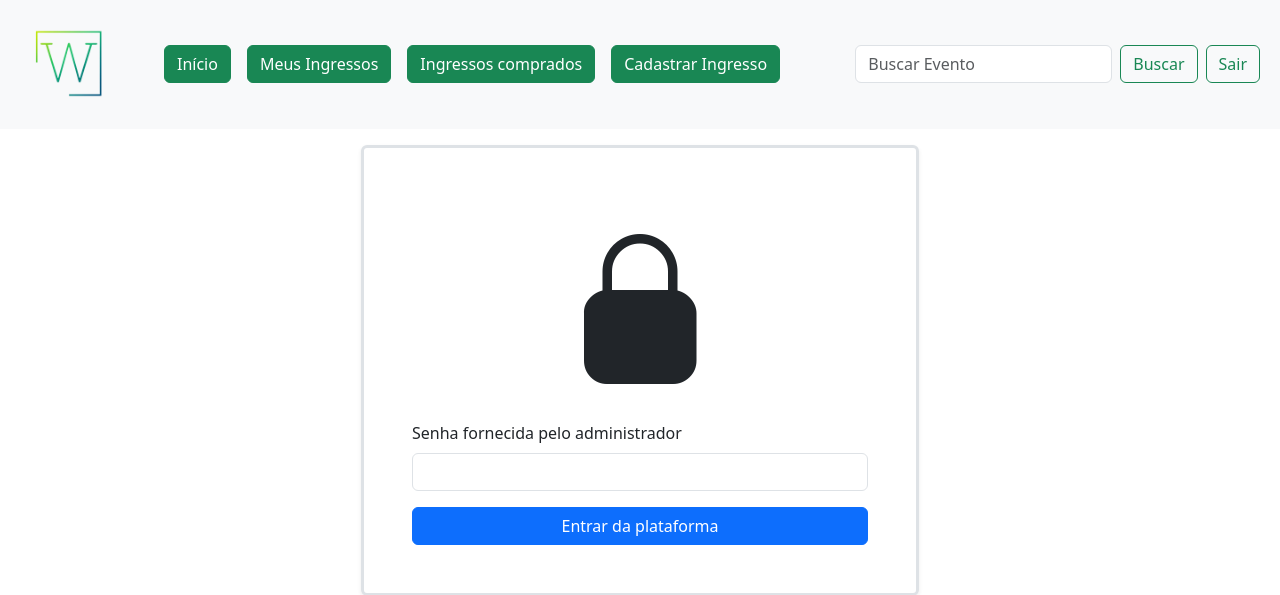
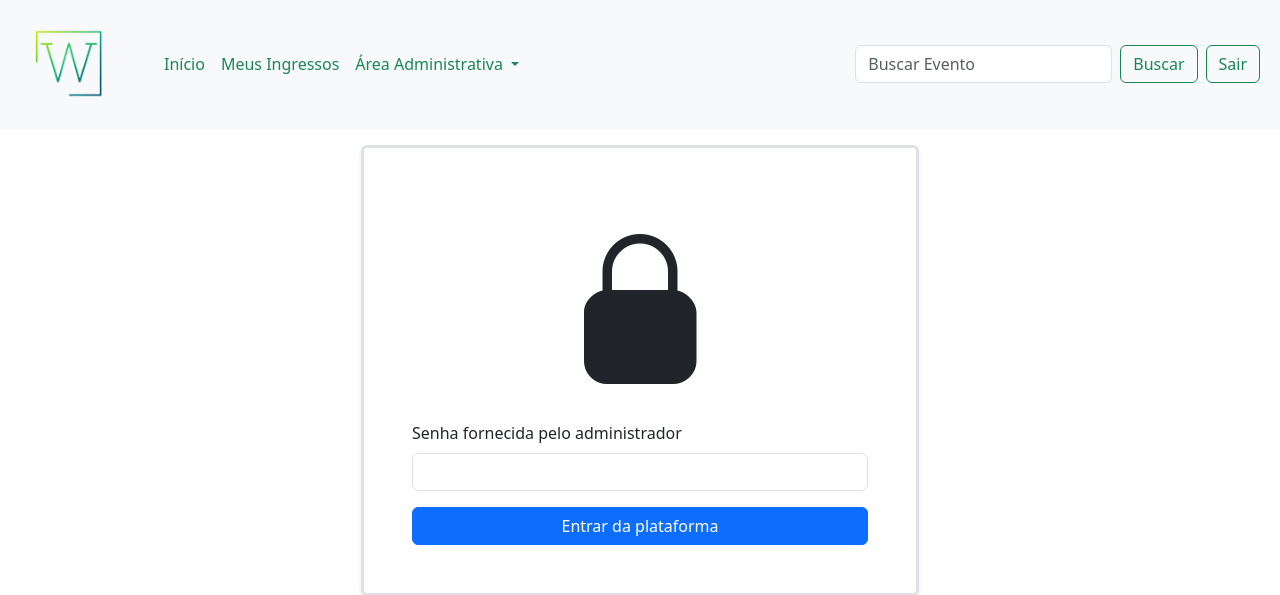
Before and after one commit to WaldembergDev/maraca-ingresso, a Django app: page /core/acesso-inicial/ in a window 1280 px wide. Shown: the top 595 px of the page. Run offline with Django 5.2, Linux system fonts and the light colour scheme; the visitor is signed in with stand-in values (Sample User, id 1); parts of the project's set-up code (start-up, migrations or seed data) failed here and were passed over.

Commit message:
chore: personalizado a navbar

```diff
--- a/templates/base.html
+++ b/templates/base.html
@@ -17,13 +17,21 @@
     <nav class="navbar bg-body-tertiary">
       <div class="container-fluid">
         <div class="d-flex justify-content-center align-items-center gap-3">
+
         <a href="{% url 'home' %}" class="navbar-brand"><img id="header-logo" src="{% static 'img/logo.png' %}"></a>
           {% if user.is_authenticated %}
-            <a href={% url 'home' %} class="btn btn-success">Início</a>
-            <a href={% url 'meus_ingressos' %} class="btn btn-success">Meus Ingressos</a>
+            <a href={% url 'home' %} class="link-success link-offset-2 link-underline-opacity-0 link-underline-opacity-100-hover">Início</a>
+            <a href={% url 'meus_ingressos' %} class="link-success link-offset-2 link-underline-opacity-0 link-underline-opacity-100-hover">Meus Ingressos</a>
             {% if user.is_admin %}
-              <a href="{% url 'todos_ingressos_comprados' %}" class="btn btn-success">Ingressos comprados</a>
-              <a href="{% url 'cadastrar_ingresso' %}" class="btn btn-success">Cadastrar Ingresso</a>
+              <div class="nav-item dropdown">
+                <a class="nav-link dropdown-toggle link-success link-offset-2 link-underline-opacity-0 link-underline-opacity-100-hover" href="#" id="navbarDropdownMenuLink" role="button" data-bs-toggle="dropdown" aria-expanded="false">
+                  Área Administrativa
+                </a>
+                <ul class="dropdown-menu" aria-labelledby="navbarDropdownMenuLink">
+                  <li><a class="dropdown-item link-success link-offset-2 link-underline-opacity-0 link-underline-opacity-100-hover" href="{% url 'todos_ingressos_comprados' %}">Ingressos comprados</a></li>
+                  <li><a class="dropdown-item link-success link-offset-2 link-underline-opacity-0 link-underline-opacity-100-hover" href="{% url 'cadastrar_ingresso' %}">Cadastrar Ingresso</a></li>
+                </ul>
+              </div>
             {% endif %}
           {% endif %}
         </div>
```
